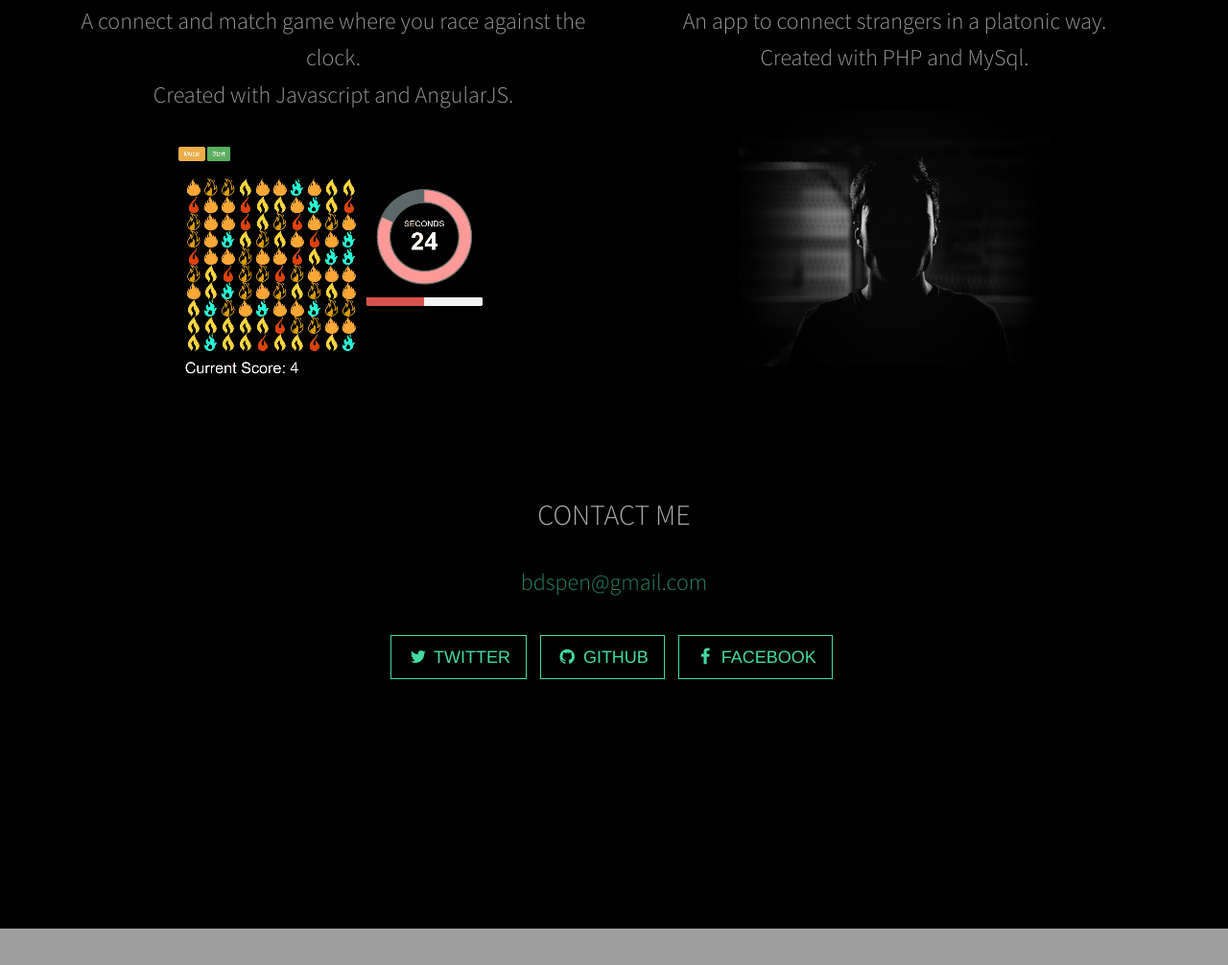
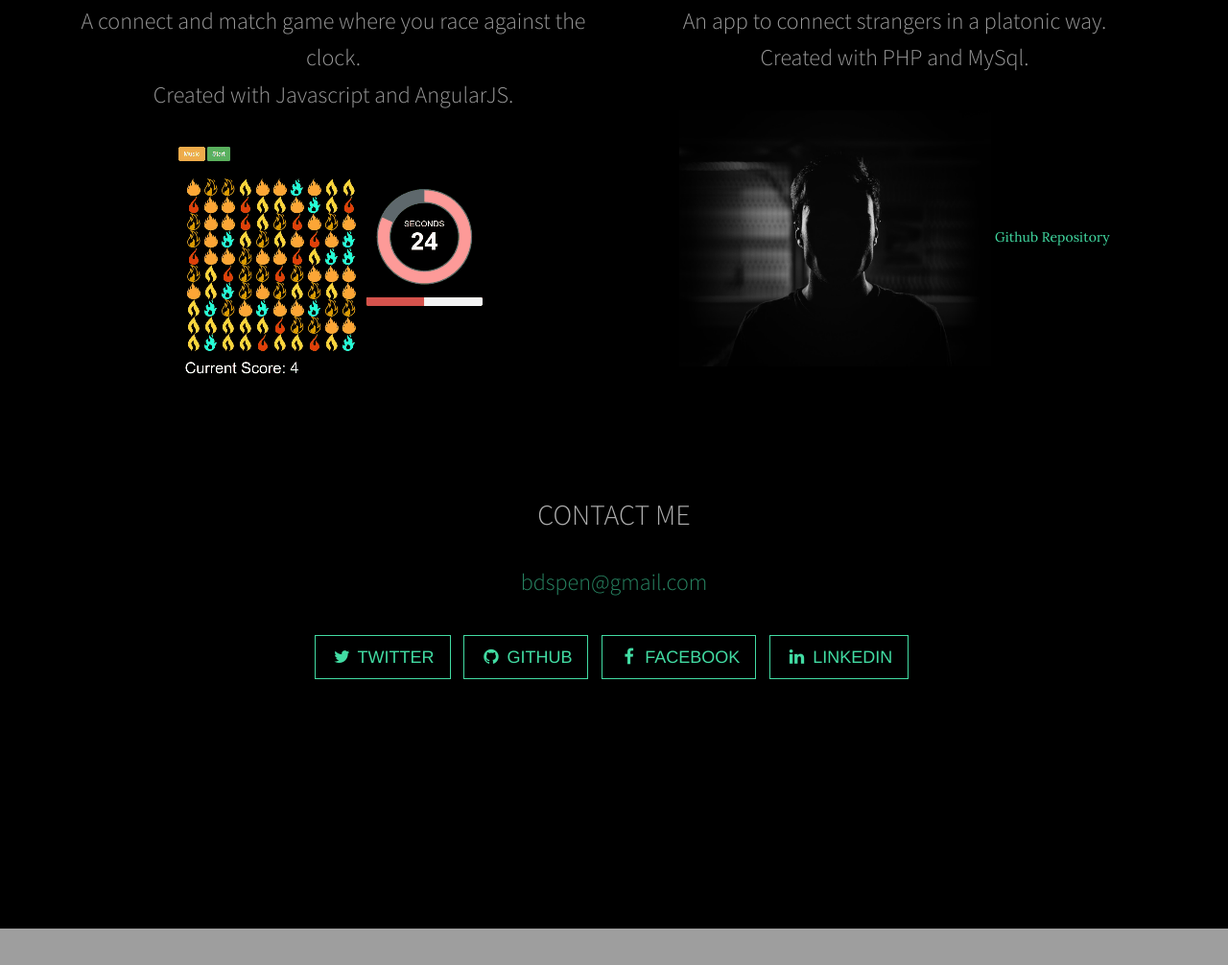
Before and after one commit to bdspen/portfolio, a plain HTML site: page index.html in a window 1280 px wide. Shown: the part 1453-2459 px from the top of the page at 96% size. Drawn offline with Linux system fonts and the light colour scheme; some packages are replaced by stand-ins of ours; grey boxes are pictures that could not be loaded.

Commit message:
add live link to face2face

```diff
--- a/index.html
+++ b/index.html
@@ -116,7 +116,8 @@
                     <div class="col-lg-6">
                         <h2 class="portfolio-header">Face2Face</h2>
                         <p>An app to connect strangers in a platonic way. <br>Created with PHP and MySql.</p>
-                        <a id="face-link" href="https://github.com/bdspen/Face2Face"><img id="face" src="img/face2.jpg" /></a>
+                        <a id="face-link" href="http://f2f-face2face.rhcloud.com"><img id="face" src="img/face2.jpg" /></a>
+                        <a href="https://github.com/bdspen/Face2Face">Github Repository</a>
                     </div>
 
                 </div>
@@ -140,6 +141,9 @@
                 </li>
                 <li>
                     <a href="https://www.facebook.com/ben.spenard" class="btn btn-default btn-lg"><i class="fa fa-facebook fa-fw"></i> <span class="network-name">Facebook</span></a>
+                </li>
+                <li>
+                    <a href="https://www.linkedin.com/in/spenard" class="btn btn-default btn-lg"><i class="fa fa-linkedin fa-fw"></i> <span class="network-name">LinkedIn</span></a>
                 </li>
             </ul>
         </div>
```
